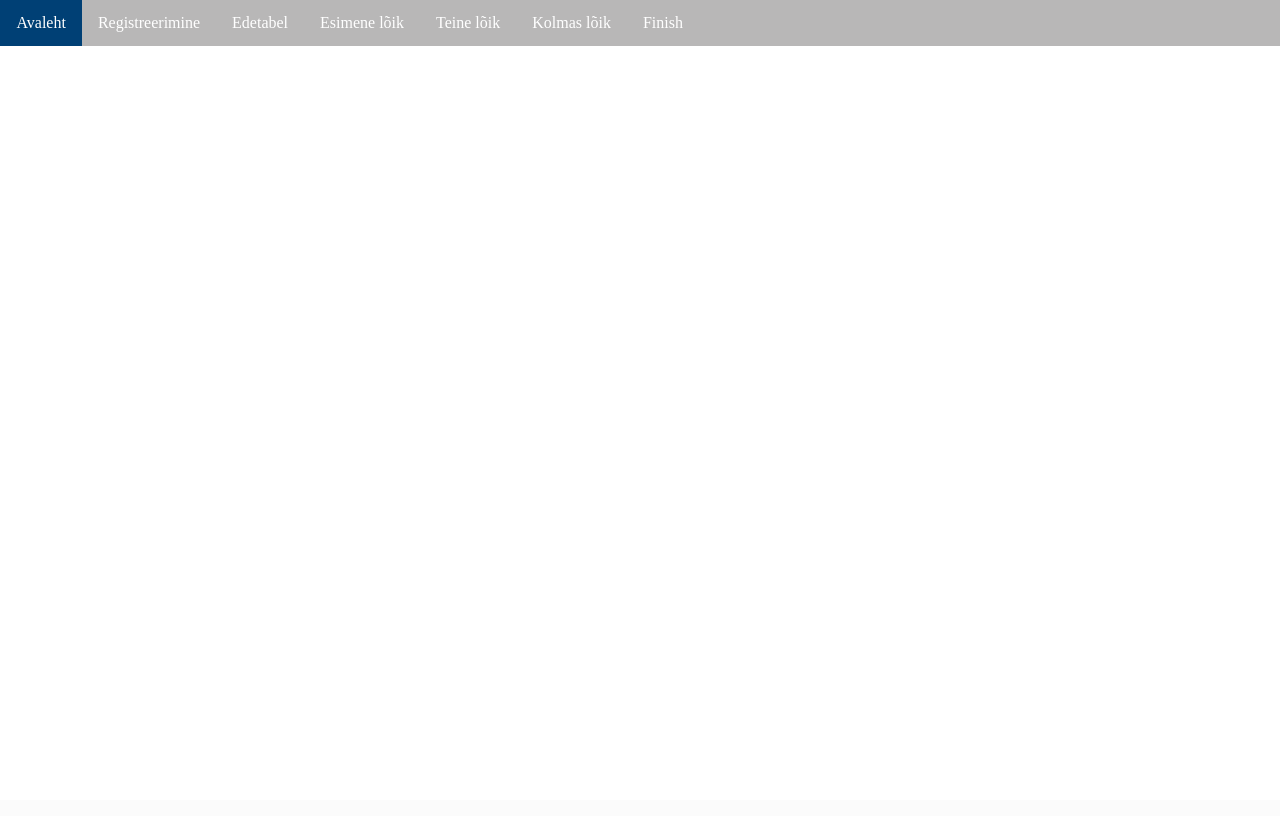
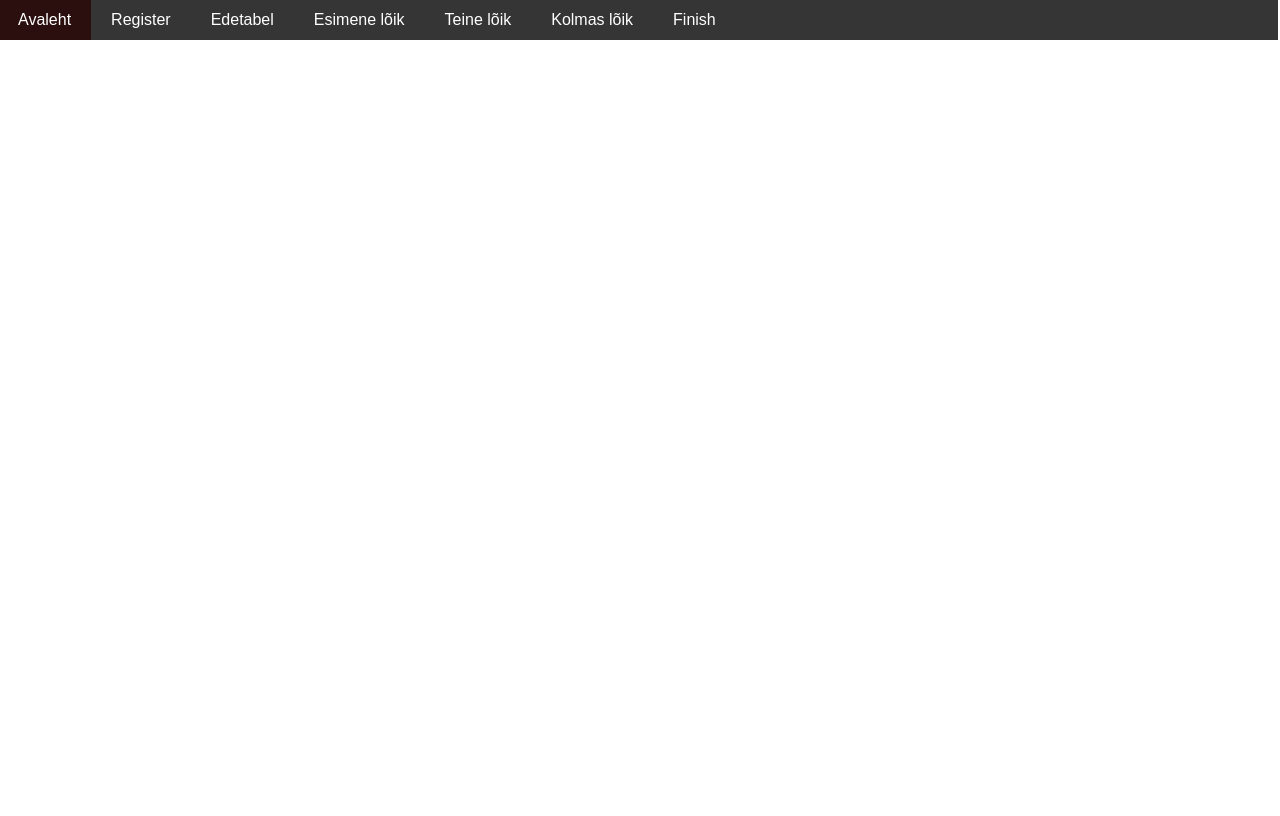
Before and after one commit to HaabuK/Tantsuv6istlus, a PHP site: page /header.php in a window 1280 px wide. Before the commit the page ends 46 px from the top, so only its background shows below. Run offline with PHP 8.4, Linux system fonts and the light colour scheme.

Commit message:
header foorter main style

```diff
--- a/footer.php
+++ b/footer.php
@@ -1 +1,3 @@
-<footer><a class="<?=($_REQUEST["page"]??"")=="admin"?"active":""?>" href="?page=admin">Admin</a></footer>
+<footer>
+<a class="<?=($_REQUEST["page"]??"")=="admin"?"active":""?>" href="?page=admin"><button class="btn"><i class="fa fa-home"></i> Admin</button></a>
+</footer>
--- a/header.php
+++ b/header.php
@@ -6,16 +6,12 @@
         <link rel="stylesheet" type="text/css" href="style.css">
     </head>
     <header>
-        <nav>
-            <ul>
-                <li><a class="<?=isset($_REQUEST["page"])?"":"active"?>" href="?">Avaleht</a></li>
-                <li><a class="<?=($_REQUEST["page"]??"")=="register"?"active":""?>" href="?page=register">Registreerimine</a></li>
-                <li><a class="<?=($_REQUEST["page"]??"")=="edetabel"?"active":""?>" href="?page=edetabel">Edetabel</a></li>
-                <li><a class="<?=($_REQUEST["page"]??"")=="loik1"?"active":""?>" href="?page=loik1">Esimene lõik</a></li>
-                <li><a class="<?=($_REQUEST["page"]??"")=="loik2"?"active":""?>" href="?page=loik2">Teine lõik</a></li>
-                <li><a class="<?=($_REQUEST["page"]??"")=="loik3"?"active":""?>" href="?page=loik3">Kolmas lõik</a></li>
-                <li><a class="<?=($_REQUEST["page"]??"")=="finish"?"active":""?>" href="?page=finish">Finish</a></li>
-            </ul>
-        </nav>
+        <a class="<?=isset($_REQUEST["page"])?"":"active"?>" href="?"><button class="btn"><i class="fa fa-home"></i> Avaleht</button></a>
+        <a class="<?=($_REQUEST["page"]??"")=="register"?"active":""?>" href="?page=register"><button class="btn"><i class="fa fa-home"></i> Register</button></a>
+        <a class="<?=($_REQUEST["page"]??"")=="edetabel"?"active":""?>" href="?page=edetabel"><button class="btn"><i class="fa fa-home"></i> Edetabel</button></a>
+        <a class="<?=($_REQUEST["page"]??"")=="loik1"?"active":""?>" href="?page=loik1"><button class="btn"><i class="fa fa-home"></i> Esimene lõik</button></a>
+        <a class="<?=($_REQUEST["page"]??"")=="loik2"?"active":""?>" href="?page=loik2"><button class="btn"><i class="fa fa-home"></i> Teine lõik</button></a>
+        <a class="<?=($_REQUEST["page"]??"")=="loik3"?"active":""?>" href="?page=loik3"><button class="btn"><i class="fa fa-home"></i> Kolmas lõik</button></a>
+        <a class="<?=($_REQUEST["page"]??"")=="finish"?"active":""?>" href="?page=finish"><button class="btn"><i class="fa fa-home"></i> Finish</button></a>
     </header>
 </html>
--- a/index.php
+++ b/index.php
@@ -2,6 +2,12 @@
 require ($_SERVER["DOCUMENT_ROOT"]."/../config.php");
 global $yhendus;
 
+?>
+<style>
+<?php include 'style.css';
+?>
+</style>
+<?php
 include("header.php");
 
 if(isset($_REQUEST["page"])){
--- a/style.css
+++ b/style.css
@@ -1,34 +1,106 @@
-nav>ul {
-  list-style-type: none;
-  margin: -0.6%;
+body{
+  display: flex;
+  flex-direction: column;
+  justify-content: center;
+  text-align: center;
+  height: 100vh;
+  overflow-x: hidden;
+  overflow-y: hidden;
+
+  background-position: bottom;
+  background-repeat: no-repeat;
+  background-size: cover;
+  }
+  #sisukiht{
+  direction: flex;
+  float:center;
+  padding-top: 40px;
+  padding-right: 30px;
+  text-align: center;
+  align-items: center;
+  justify-content: center;
+  display: flex;
+  height:100%;
+  }
+  textarea{
+    margin-right: 40px;
+    margin-bottom: 10px;
+  }
+  footer {
+    text-align: center;
+    align-items: center;
+    justify-content: right;
+    font-size: 25px;
+    background-color: rgb(54, 53, 53);
+    color: black;
+    position: fixed;
+    bottom: 0px;
+    display: flex;
+    height: 40px;
+    width: 100%;
+    margin-left:-10px;
+  }
+  header {
+    text-align: center;
+    align-items: center;
+    justify-content: left;
+    font-size: 25px;
+    background-color: rgb(54, 53, 53);
+    color: black;
+    position: fixed;
     top: 0px;
-  padding: 0;
-  overflow: hidden;
-  background-color: #b8b7b7;
+    display: flex;
+    height: 40px;
+    width: 100%;
+    margin-left:-10px;
+  }
+  .btn {
+    background-color: rgb(54, 53, 53);
+    border: none;
+    color: rgb(255, 255, 255);
+    padding: 11px 20px;
+    font-size: 16px;
+    cursor: pointer;
   }
 
-nav li {
-  float: left;
+  .btn:hover {
+    background-color: rgb(43, 14, 14);
   }
 
-nav li a {
-  display: block;
-  color: white;
-  text-align: center;
-  padding: 14px 16px;
-  text-decoration: none;
+  .btn a.active {
+    background-color: #04AA6D;
   }
 
-nav li a:hover:not(.active) {
-  background-color: #525252;
+  .nupp {
+    background-color: gray;
+    border: none;
+    color: black;
+    padding: 11px 20px;
+    font-size: 16px;
+    cursor: pointer;
+    border-radius:20px
   }
 
-nav a.active {
-  background-color: #2691e9;
+  .nupp:hover {
+    background-color: black;
+    color: white;
+  }
+  .del {
+    background-color: #FF9A84;
+    border: none;
+    color: black;
+    padding: 11px 20px;
+    font-size: 16px;
+    cursor: pointer;
+    border-radius:20px
   }
 
-nav a.active:hover {
-  background-color: #004075;
+  .del:hover {
+    background-color: red;
+    color: black;
+  }
+  ::selection{
+    color: green;
   }
 
 input[type=text],
@@ -87,7 +159,7 @@ div {
 }
 
 .closebtn:hover {
-  color: rgb(0, 0, 0);
+    color: black;
 }
 
 table {
```
Also changed, not shown: main.php (+24 -17 lines). Lines whose indentation alone changed are shown as unchanged.
